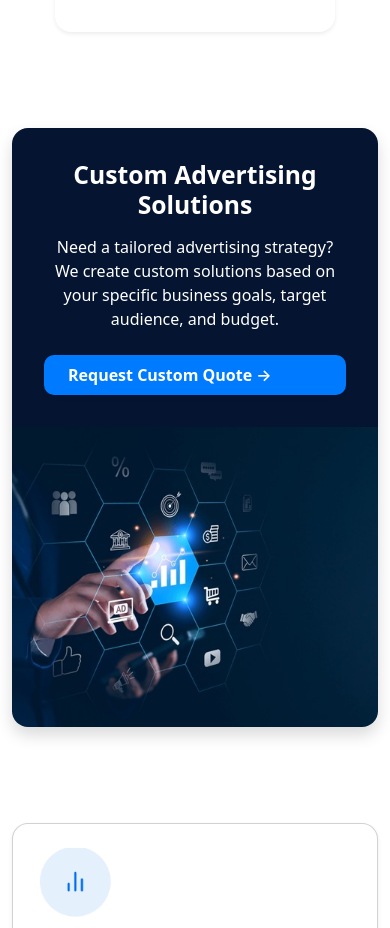
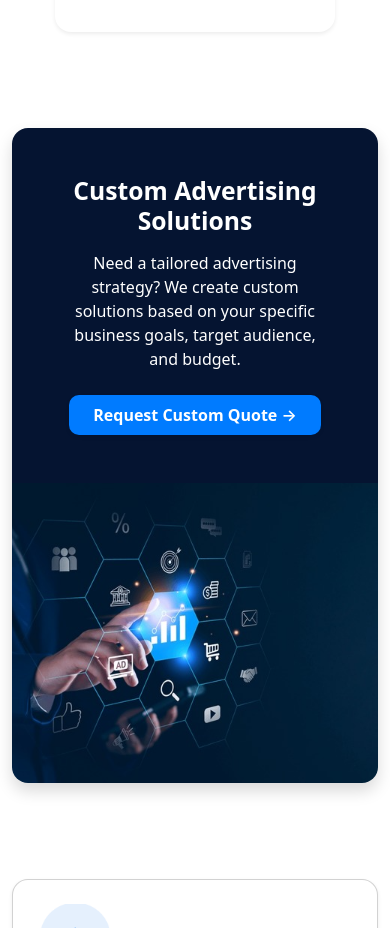
Before and after one commit to Meghanacodes/MSGLOBAL, an Angular app: page / in a window 390 px wide. Shown: the part 2083-3011 px from the top of the page. Built offline with nearby package versions, Linux system fonts and the light colour scheme.

Commit message:
right img responsive

```diff
--- a/src/app/custom-solutions/custom-solutions.html
+++ b/src/app/custom-solutions/custom-solutions.html
@@ -3,8 +3,8 @@
     <div class="row g-0 flex-column flex-lg-row">
       <!-- Left: Text Section -->
       <div
-        class="col-lg-6 text-white p-5 d-flex flex-column justify-content-center custom-bg text-center text-lg-start"
-        style="background-color: #051431"
+        class="col-lg-6 p-5 d-flex flex-column justify-content-center text-center text-lg-start text-white"
+        style="background-color: #051431;"
       >
         <h2 class="fw-bold mb-3">Custom Advertising Solutions</h2>
         <p class="mb-4">
@@ -13,21 +13,20 @@
         </p>
         <a
           href="#contact"
-  class="btn btn-primary d-inline-flex align-items-center gap-2 px-4 py-2 fw-semibold shadow-sm"
+          class="btn btn-primary d-inline-flex align-items-center gap-2 px-4 py-2 fw-semibold shadow-sm mx-auto mx-lg-0"
           style="border-radius: 10px;"
         >
           Request Custom Quote →
         </a>
-
       </div>
 
       <!-- Right: Image -->
       <div class="col-lg-6">
         <img
           src="/Custom-Advertising.png"
-          alt="Custom Advertising Image"
-          class="img-fluid w-100 h-100 object-fit-cover"
-          style="min-height: 300px"
+          alt="Custom Advertising"
+          class="img-fluid w-100 h-100"
+          style="object-fit: cover; min-height: 300px;"
         />
       </div>
     </div>
```
Lines whose indentation alone changed are shown as unchanged.
